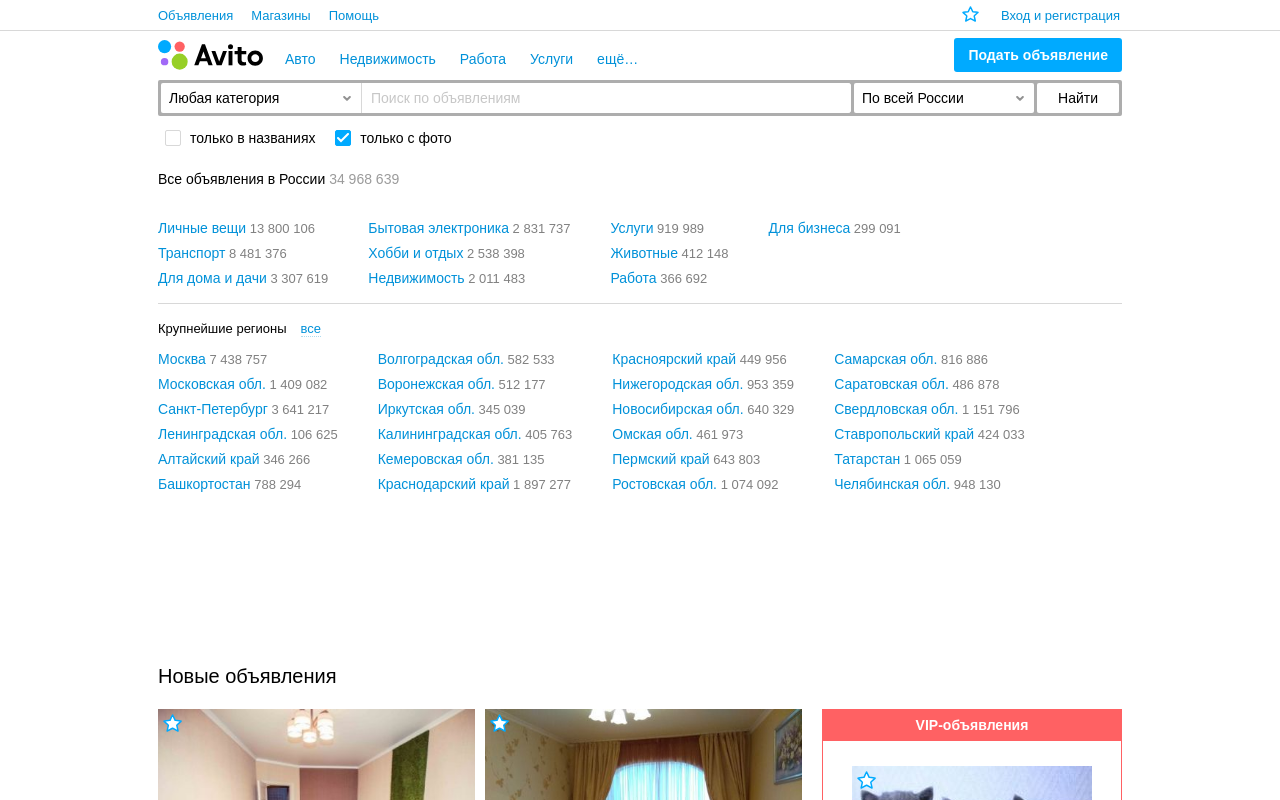
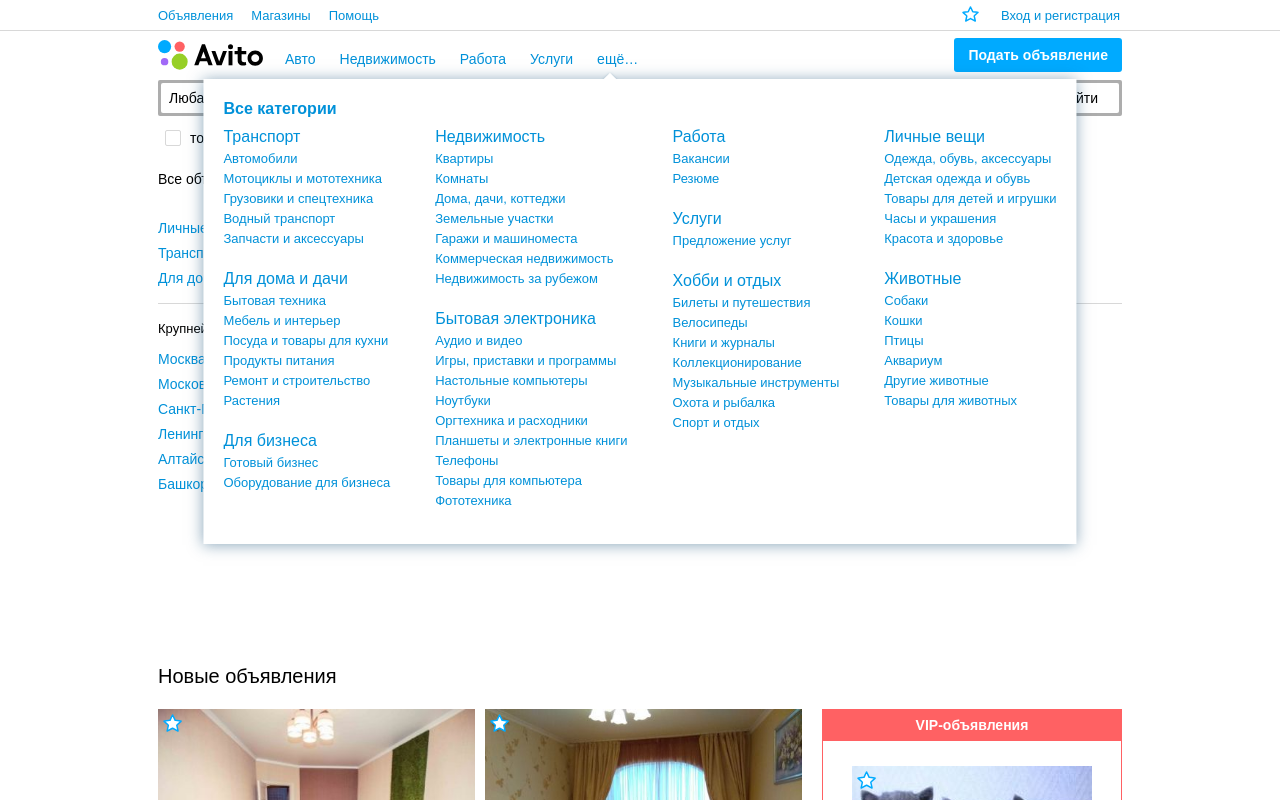
Before and after one commit to IDriuk/avato, a React (Create React App) app: page / in a window 1280 px wide. Shown: the top 800 px of the page. Built offline with nearby package versions, Linux system fonts and the light colour scheme.

Commit message:
create categories tooltip block with arrow

```diff
--- a/src/components/Basic/Basic.css
+++ b/src/components/Basic/Basic.css
@@ -139,3 +139,120 @@
   font-weight: 700;
   line-height: 20px;
 }
+
+/* tooltip */
+
+.tooltip {
+  display: none;
+  position: absolute;
+  background-color: #fff;
+  box-shadow: 0 1px 4px 0 rgba(24,80,120,.6);
+  z-index: 9999;
+}
+
+.tooltip_bottom {
+  top: 100%;
+  left: 0;
+}
+
+.header-more-popup.tooltip {
+  position: absolute;
+  top: auto;
+  left: 50%;
+  display: none;
+  padding: 0 20px;
+  box-shadow: 0 1px 14px 0 rgba(24,80,120,.5);
+  transform: translate(-50%,-2px);
+}
+
+.tooltip-arrow {
+  display: block;
+  position: absolute;
+  overflow: hidden;
+}
+
+.tooltip_bottom .tooltip-arrow {
+  bottom: 100%;
+  left: 50%;
+  width: 20px;
+  height: 10px;
+  margin-left: -10px;
+}
+
+.tooltip-arrow::after,
+.tooltip-arrow::before {
+    content: '';
+}
+
+.tooltip-arrow::before {
+  display: block;
+  width: 0;
+  border: 5px solid transparent;
+}
+
+.tooltip_bottom .tooltip-arrow::before {
+  margin: 0 auto;
+  border-bottom-color: #fff;
+}
+
+.tooltip-arrow::after {
+  position: absolute;
+  width: 9px;
+  height: 9px;
+  background-color: #fff;
+  box-shadow: 0 1px 3px rgba(0,63,106,.5);
+}
+
+.tooltip_bottom .tooltip-arrow::after {
+  top: 1px;
+  left: 50%;
+  margin-left: -5px;
+  transform: translate(0,50%) rotate(45deg);
+  box-shadow: 1px 1px 3px rgba(24,80,120,.6);
+}
+
+.header-categories-all {
+  padding: 20px 0;
+  line-height: 20px;
+}
+
+.header-categories-all__all {
+  margin-bottom: 8px;
+  font-size: 16px;
+  font-weight: 700;
+}
+
+.header-categories-all__column-wrapper {
+  display: table-row;
+}
+
+.header-categories-all__column {
+  display: table-cell;
+  padding: 0 0 0 45px;
+  vertical-align: top;
+}
+
+.header-categories-all__column:first-child {
+  padding-left: 0;
+}
+
+.header-categories-all__list {
+  margin-top: 20px;
+  padding-left: 0;
+}
+
+.header-categories-all__list:first-child {
+  margin-top: 0;
+}
+
+.header-categories-all__item_parent {
+  margin: 0 0 2px;
+  font-size: 16px;
+  line-height: 20px;
+}
+
+.header-categories-all__link {
+  display: inline-block;
+  border: 0;
+  white-space: nowrap;
+}
--- a/src/components/Basic/Basic.js
+++ b/src/components/Basic/Basic.js
@@ -1,7 +1,29 @@
 import React, { Component } from 'react';
 import './Basic.css';
 
+const list1 = ["Транспорт", "Автомобили", "Мотоциклы и мототехника", "Грузовики и спецтехника", "Водный транспорт", "Запчасти и аксессуары"];
+const list2 = ["Для дома и дачи", "Бытовая техника", "Мебель и интерьер", "Посуда и товары для кухни", "Продукты питания", "Ремонт и строительство", "Растения"];
+const list3 = ["Для бизнеса", "Готовый бизнес", "Оборудование для бизнеса"];
+const list4 = ["Недвижимость", "Квартиры", "Комнаты", "Дома, дачи, коттеджи", "Земельные участки", "Гаражи и машиноместа", "Коммерческая недвижимость", "Недвижимость за рубежом"];
+const list5 = ["Бытовая электроника", "Аудио и видео", "Игры, приставки и программы", "Настольные компьютеры", "Ноутбуки", "Оргтехника и расходники", "Планшеты и электронные книги", "Телефоны", "Товары для компьютера", "Фототехника"];
+const list6 = ["Работа", "Вакансии", "Резюме"];
+const list7 = ["Услуги", "Предложение услуг"];
+const list8 = ["Хобби и отдых", "Билеты и путешествия", "Велосипеды", "Книги и журналы", "Коллекционирование", "Музыкальные инструменты", "Охота и рыбалка", "Спорт и отдых"];
+const list9 = ["Личные вещи", "Одежда, обувь, аксессуары", "Детская одежда и обувь", "Товары для детей и игрушки", "Часы и украшения", "Красота и здоровье"];
+const list10 = ["Животные", "Собаки", "Кошки", "Птицы", "Аквариум", "Другие животные", "Товары для животных"];
+
 class Basic extends Component {
+  renderList(list) {
+    return (
+      <ul className="header-categories-all__list">
+        {list.map((item, i) =>
+        <li key={item} className={`header-categories-all__item ${i === 0 ? "header-categories-all__item_parent" : ""}`}>
+          <a className="header-categories-all__link">{item}</a>
+        </li>)}
+      </ul>
+    );
+  }
+
   render () {
     return (
       <div className="header-basic">
@@ -26,6 +48,36 @@
             </a>
           </div>
         </div>
+        <div className="tooltip tooltip_bottom header-more-popup" style={{display: "block"}}>
+          <div className="tooltip-arrow" style={{marginLeft: "-39.3906px"}}></div>
+          <div>
+            <div className="header-categories-all">
+              <div className="header-categories-all__all">
+                <a>Все категории</a>
+              </div>
+              <div className="header-categories-all__column-wrapper">
+                <div className="header-categories-all__column">
+                  {this.renderList(list1)}
+                  {this.renderList(list2)}
+                  {this.renderList(list3)}
+                </div>
+                <div className="header-categories-all__column">
+                  {this.renderList(list4)}
+                  {this.renderList(list5)}
+                </div>
+                <div className="header-categories-all__column">
+                  {this.renderList(list6)}
+                  {this.renderList(list7)}
+                  {this.renderList(list8)}
+                </div>
+                <div className="header-categories-all__column">
+                  {this.renderList(list9)}
+                  {this.renderList(list10)}
+                </div>
+              </div>
+            </div>
+          </div>
+        </div>
       </div>
     );
   }
```
